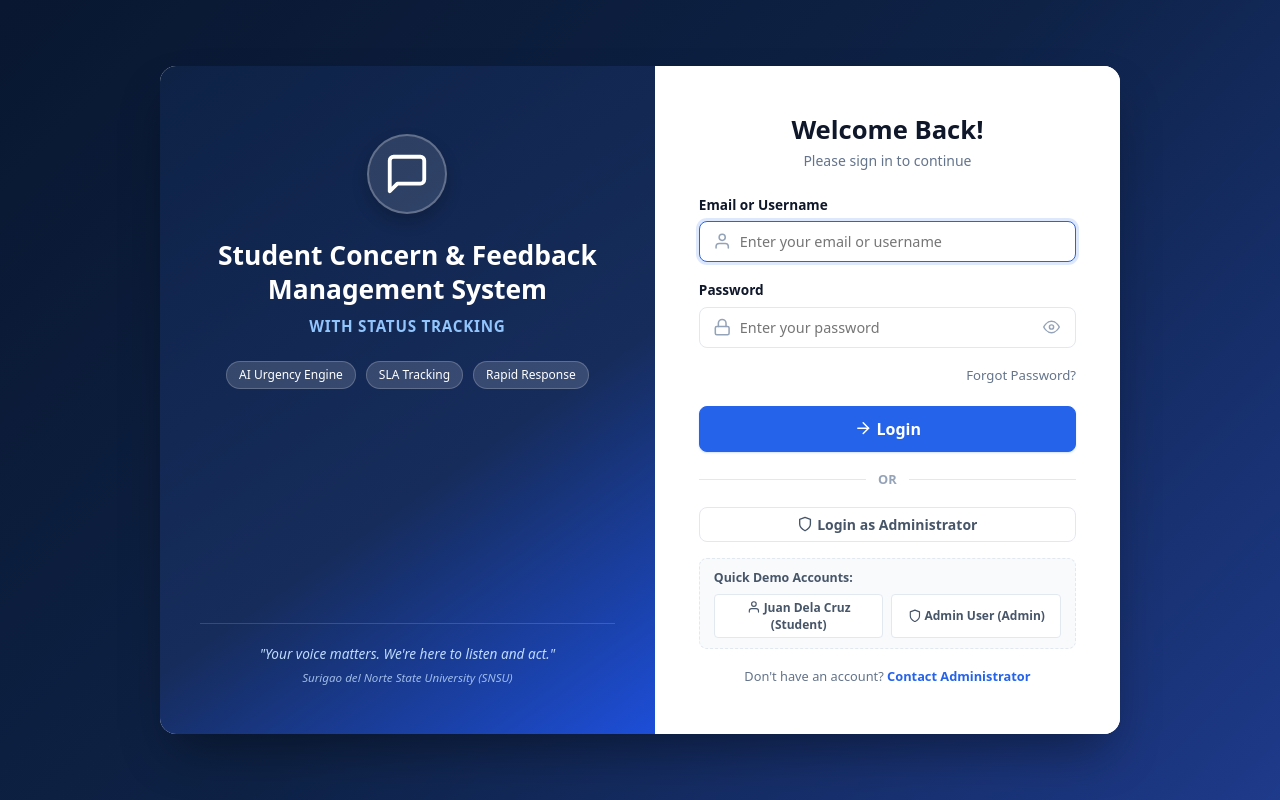
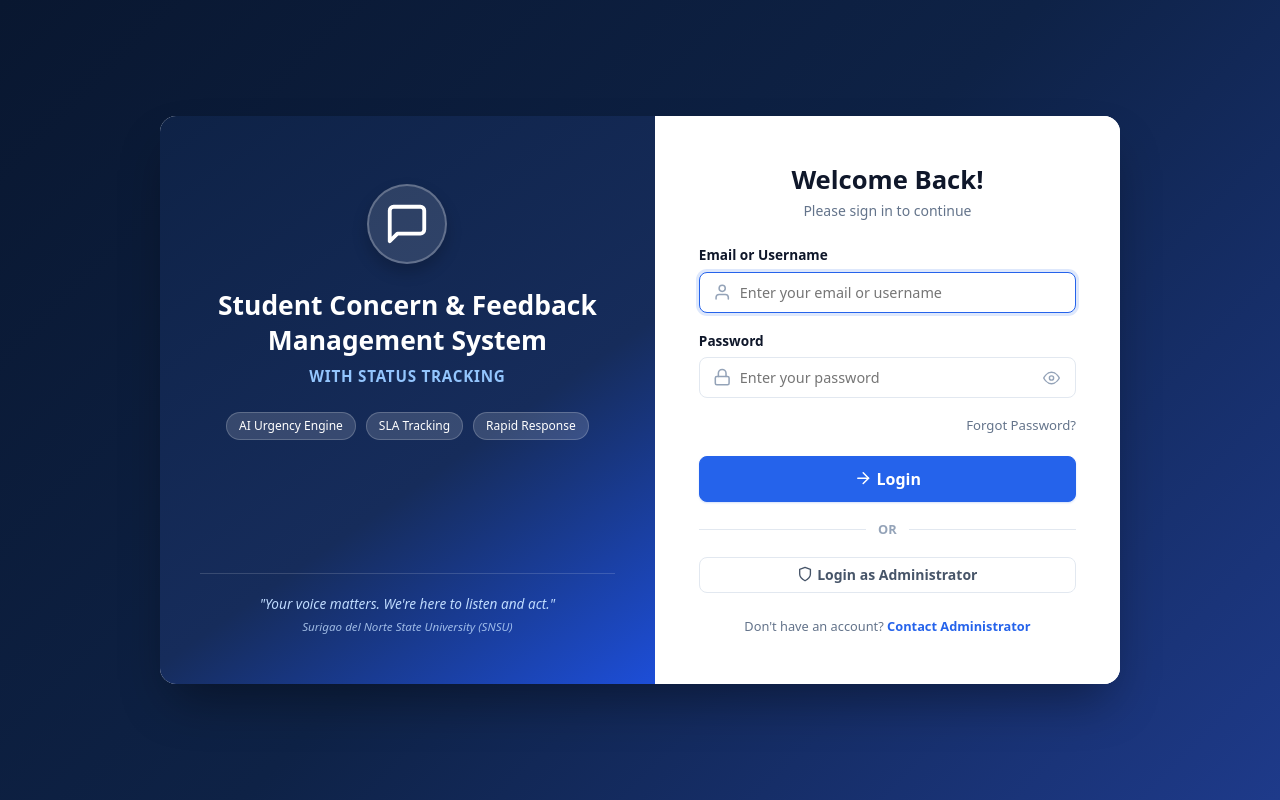
Before and after one commit to DavidGwapitos/Institutional-Concern-Management-System-with-Dynamic-Prioritization-and-Resolution-Tracking, a PHP site: page / in a window 1280 px wide. Run offline with PHP 8.4, Linux system fonts and the light colour scheme.

Commit message:
refactor: remove demo accounts from login page for production readiness

```diff
--- a/index.php
+++ b/index.php
@@ -186,40 +186,7 @@ if (isLoggedIn()) {
       padding: 0 12px;
     }
 
-    .demo-bar {
-      margin-top: 16px;
-      padding: 10px 14px;
-      background: #f8fafc;
-      border: 1px dashed var(--border-color);
-      border-radius: var(--radius-md);
-      font-size: 0.775rem;
-      display: flex;
-      flex-direction: column;
-      gap: 6px;
-    }
 
-    .demo-buttons {
-      display: flex;
-      gap: 8px;
-    }
-
-    .demo-btn {
-      flex: 1;
-      padding: 4px 8px;
-      font-size: 0.75rem;
-      border-radius: var(--radius-xs);
-      background: #ffffff;
-      border: 1px solid var(--border-color);
-      cursor: pointer;
-      font-weight: 600;
-      color: var(--text-secondary);
-      transition: all 0.15s ease;
-    }
-    .demo-btn:hover {
-      background: var(--brand-blue-light);
-      color: var(--brand-blue);
-      border-color: var(--brand-blue-border);
-    }
 
     @media (max-width: 768px) {
       .login-container {
@@ -306,21 +273,8 @@ if (isLoggedIn()) {
         <span><?= icon('shield', '', 16) ?> Login as Administrator</span>
       </button>
 
-      <!-- 1-Click Demo Fill Bar for Thesis Defense Presentation -->
-      <div class="demo-bar">
-        <span style="font-weight: 700; color: #475569;">Quick Demo Accounts:</span>
-        <div class="demo-buttons">
-          <button type="button" class="demo-btn" onclick="fillStudentDemo()">
-            <?= icon('user', '', 13) ?> Juan Dela Cruz (Student)
-          </button>
-          <button type="button" class="demo-btn" onclick="fillAdminDemo()">
-            <?= icon('shield', '', 13) ?> Admin User (Admin)
-          </button>
-        </div>
-      </div>
-
-      <div style="text-align: center; margin-top: 18px; font-size: 0.8rem; color: var(--text-muted);">
-        Don't have an account? <a href="javascript:void(0)" onclick="showToast('Student accounts are provisioned via SNSU registrar portal. Please use demo credentials.', 'info', 'Account Registration')" style="color: var(--brand-blue); font-weight: 600;">Contact Administrator</a>
+      <div style="text-align: center; margin-top: 24px; font-size: 0.8rem; color: var(--text-muted);">
+        Don't have an account? <a href="javascript:void(0)" onclick="showToast('Student accounts are provisioned via the SNSU Registrar portal. Please coordinate with the MIS Office or your Department Dean.', 'info', 'Account Registration')" style="color: var(--brand-blue); font-weight: 600;">Contact Administrator</a>
       </div>
     </form>
   </div>
@@ -354,18 +308,6 @@ if (isLoggedIn()) {
     }
   }
 
-  function fillStudentDemo() {
-    if (isAdministrator) toggleRoleMode();
-    document.getElementById('identifier').value = 'juan.delacruz@student.com';
-    document.getElementById('password').value = 'student123';
-  }
-
-  function fillAdminDemo() {
-    if (!isAdministrator) toggleRoleMode();
-    document.getElementById('identifier').value = 'admin@school.edu';
-    document.getElementById('password').value = 'admin123';
-  }
-
   function togglePasswordVisibility() {
     const pwd = document.getElementById('password');
     const btn = document.getElementById('togglePasswordBtn');
```
